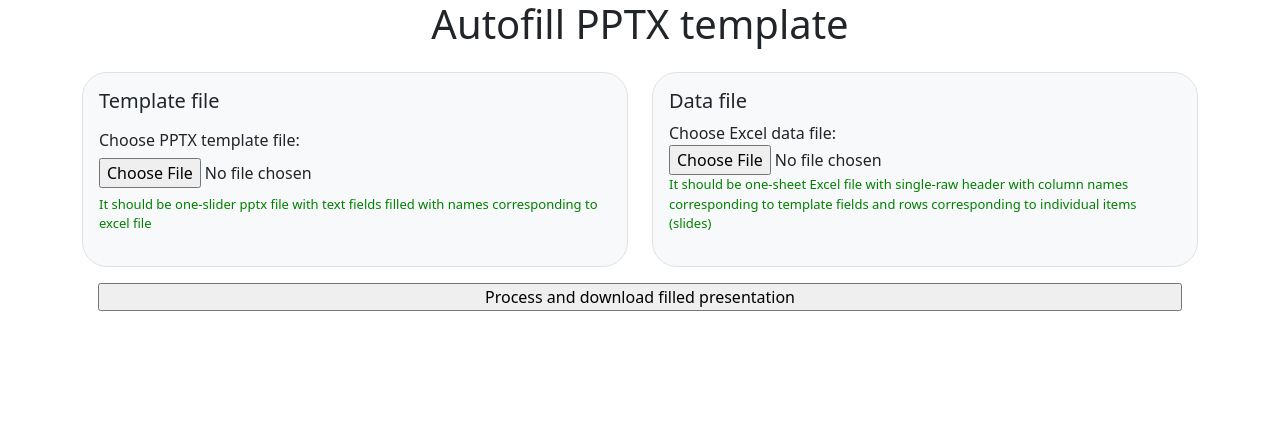
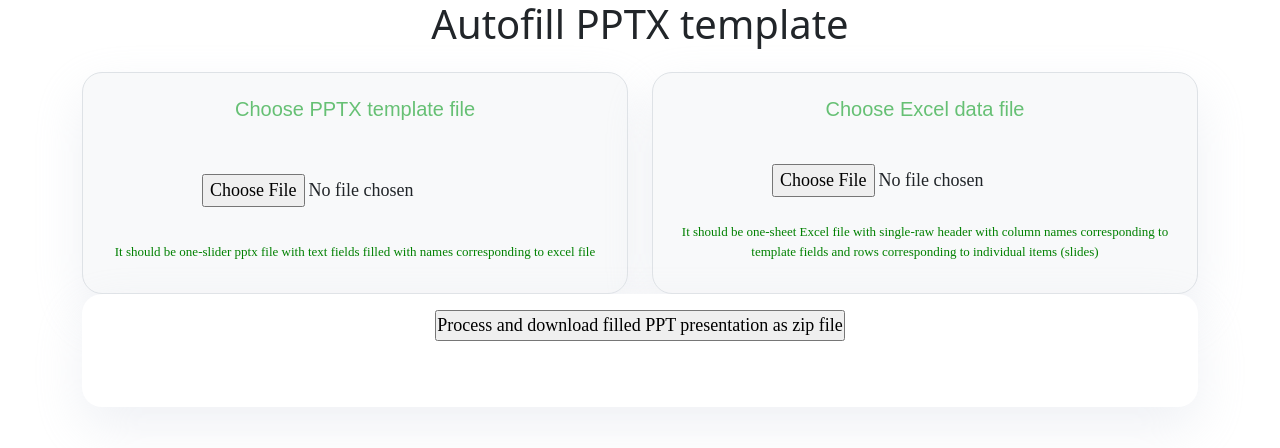
Before and after one commit to avk0/template_autofill, a Flask app: page / in a window 1280 px wide. Shown: the top 448 px of the page. Run offline with Flask 2, Linux system fonts and the light colour scheme.

Commit message:
Fix issue with saving str format, add separate files saving as zip archive

```diff
--- a/template_autofill/__init__.py
+++ b/template_autofill/__init__.py
@@ -1,9 +1,9 @@
 """ This is a copy from https://flask.palletsprojects.com/en/2.0.x/tutorial/factory/"""
-
 
 import os
 
 from flask import Flask
+
 from template_autofill import routes
 
 
@@ -28,7 +28,7 @@ def create_app(test_config=None):
     except OSError:
         pass
 
-    # a simple page that says hello
+    # a simple test page that says hello
     @app.route('/hello')
     def hello():
         return 'Hello, World!'
--- a/template_autofill/routes.py
+++ b/template_autofill/routes.py
@@ -1,30 +1,33 @@
-
 """Instruction how to upload files https://flask.palletsprojects.com/en/2.0.x/patterns/fileuploads/"""
 
 import os
-from flask import Flask, Blueprint, flash, current_app, request, redirect, url_for, render_template, send_from_directory
+from flask import Flask, session, Blueprint, flash, current_app, request, redirect, url_for, render_template, send_from_directory
 from werkzeug.utils import secure_filename
 from template_autofill import src
+from datetime import datetime
+
 
 UPLOAD_FOLDER = os.path.join(os.getcwd(), 'instance', 'uploaded_files')
-FILLED_PPTX = 'filled_template.pptx'
-ALLOWED_EXTENSIONS = {'pptx', 'xlsx'}
+RESULTS_FOLDER = os.path.join(os.getcwd(), 'instance', 'processed_files')
+RESULTS_ZIP_FOLDER = os.path.join(os.getcwd(), 'instance', 'zip_archive')
+
+
+FILLED_ONE_PPT = 'filled_one_ppt.pptx'
+FILLED_SEPARATE_PPT = 'filled_separate_ppt'
+FILLED_ONE_PDF = 'filled_one_pdf.pdf'
 
 
 bp = Blueprint("routes", __name__)
 
 
-def allowed_file(filename):
-    return '.' in filename and \
-           filename.rsplit('.', 1)[1].lower() in ALLOWED_EXTENSIONS
+def get_timestamp():
+    return datetime.now().strftime("%Y%m%d%H%M%S")
 
 
 @bp.route('/', methods=['GET', 'POST'])
 def upload_file():
-    try:
-        os.mkdir(UPLOAD_FOLDER)
-    except Exception as e:
-        print(e)
+    os.makedirs(UPLOAD_FOLDER, exist_ok=True)
+    os.makedirs(RESULTS_FOLDER, exist_ok=True)
 
     if request.method == 'POST':
 
@@ -34,29 +37,31 @@ def upload_file():
         file1 = request.files['file1']
         file2 = request.files['file2']
 
-        if (file1.filename == '') or (file2.filename == ''):
-            return redirect(request.url)
-
         if file1 and file2:
-
             filename1 = secure_filename(file1.filename)
             filename2 = secure_filename(file2.filename)
             file1.save(os.path.join(UPLOAD_FOLDER, filename1))
             file2.save(os.path.join(UPLOAD_FOLDER, filename2))
+
             try:
+
                 pres = src.read_presentation(os.path.join(UPLOAD_FOLDER, filename1))
                 data = src.read_data(os.path.join(UPLOAD_FOLDER, filename2))
                 new_pres = src.fill_pres_with_data(pres, data)
-                src.save_presentation(new_pres, os.path.join(UPLOAD_FOLDER, FILLED_PPTX))
+                src.save_presentation(new_pres, os.path.join(RESULTS_FOLDER, FILLED_ONE_PPT))
+
+                src.fill_sep_pres_with_data(pres, data, os.path.join(RESULTS_FOLDER))
+                src.save_files_as_zip(os.path.join(RESULTS_FOLDER), os.path.join(RESULTS_ZIP_FOLDER, FILLED_SEPARATE_PPT))
+
             except Exception as e:
-                flash('Error processing files. Please try to upload another files.')
+                flash(str(e))
                 return redirect(url_for('routes.upload_file'))
 
-            return redirect(url_for('routes.download_file', name=FILLED_PPTX))
+            return redirect(url_for('routes.download_file', name=FILLED_SEPARATE_PPT+'.zip'))
 
     return render_template('index1.html')
 
 
 @bp.route('/download_file/<name>')
 def download_file(name):
-    return send_from_directory(UPLOAD_FOLDER, name)
+    return send_from_directory(RESULTS_ZIP_FOLDER, name)
--- a/template_autofill/static/styles/style.css
+++ b/template_autofill/static/styles/style.css
@@ -9,4 +9,49 @@
     justify-content: space-between;
     flex-direction: column;
 	border-radius: 25px;
+
+	-webkit-text-size-adjust: 100%;
+    font-style: normal;
+    font-weight: 400;
+    font-size: 18px;
+    font-family: proxima nova;
+    line-height: 1.5;
+    -webkit-font-smoothing: antialiased;
+    text-rendering: optimizeLegibility;
+    list-style: none;
+    outline: 0;
+    box-sizing: inherit;
+    margin: 0;
+    border: 0;
+    vertical-align: baseline;
+    display: flex;
+    flex-direction: column;
+    align-items: center;
+    padding: 35px 15px 25px;
+    margin-bottom: 50px;
+    text-align: center;
+    background-color: #fff;
+    border-radius: 20px;
+    box-shadow: 0 20px 50px rgba(233,236,241,.75);
 }
+
+label {
+	    -webkit-text-size-adjust: 100%;
+    -webkit-font-smoothing: antialiased;
+    text-rendering: optimizeLegibility;
+    list-style: none;
+    text-align: center;
+    outline: 0;
+    box-sizing: inherit;
+    margin: 0;
+    padding: 0;
+    border: 0;
+    vertical-align: baseline;
+    margin-bottom: 10px;
+    font-family: rubik,sans-serif;
+    font-size: 20px;
+    line-height: 40px;
+    font-style: normal;
+    font-weight: 300;
+    color: #66c074;
+}
--- a/template_autofill/templates/index1.html
+++ b/template_autofill/templates/index1.html
@@ -42,16 +42,14 @@
 		<div class="row gy-4">
 		  <div class="col-lg-6">
 			<div class="box p-3 border bg-light">
-				<h5>Template file</h5>
-				<label for="file1">Choose PPTX template file:</label>
+				<label for="file1">Choose PPTX template file</label>
 				<input type=file accept=".ppt,.pptx" name=file1 value="Add to favorites">
 				<p style="font-size: small; color:green">It should be one-slider pptx file with text fields filled with names corresponding to excel file</p>
 			</div>
 		  </div>
 		  <div class="col-lg-6">
 			<div class="box p-3 border bg-light">
-				<h5>Data file</h5>
-				<label for="file1">Choose Excel data file:</label>
+				<label for="file2">Choose Excel data file</label>
 				<input type=file accept=".xls,.xlsx" name=file2 value="Add to favorites">
 				<p style="font-size: small; color:green">It should be one-sheet Excel file with single-raw header with column names corresponding to template fields and rows corresponding to individual items (slides)</p>
 			</div>
@@ -61,10 +59,10 @@
 		<div class="row">
 		  <div class="col">
 			<div class="box p-3" align=center>
-				<input type=submit value="Process and download filled presentation">
+				<input type=submit value="Process and download filled PPT presentation as zip file">
 			</div>
 		  </div>
-		</div>
+
 	</div>
 </form>
 </body>
```
Also changed, not shown: template_autofill/src.py (+40 -3 lines), tests/test.py (+12 -4 lines), tests/__init__.py (added), 1 other file.
